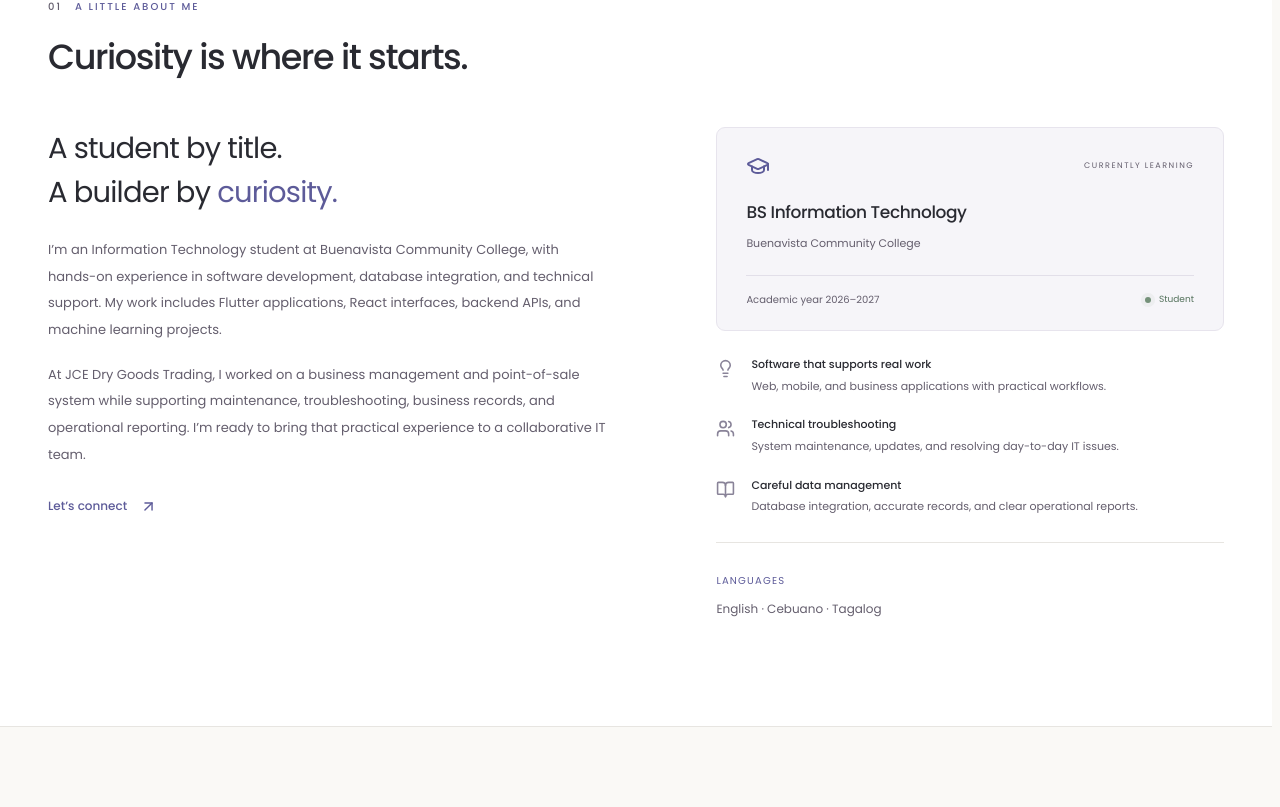
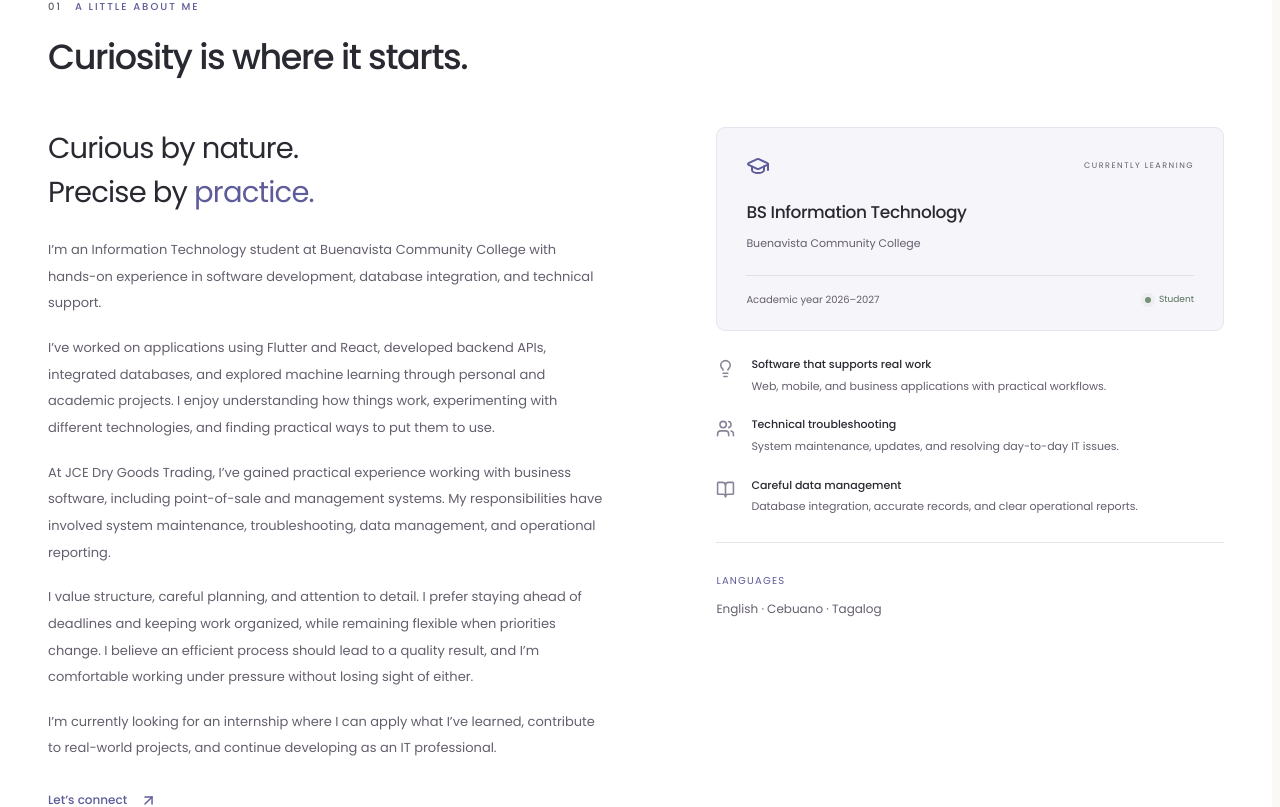
Before and after one commit to estoceorlan-dev/MyPersonalWebsite, a React (Vite) app: page / in a window 1280 px wide. Shown: the part 954-1761 px from the top of the page. Built offline with nearby package versions, Linux system fonts and the light colour scheme.

Commit message:
Update A little about me headline and copy

```diff
--- a/src/data/personal.ts
+++ b/src/data/personal.ts
@@ -20,8 +20,11 @@ export const personal = {
   seoDescription:
     "Orlandone Estoce is a BSIT student at Buenavista Community College and aspiring software developer. Explore his web, mobile, database, and machine learning projects, IT support experience, and internship availability.",
   about: [
-    "I’m an Information Technology student at Buenavista Community College, with hands-on experience in software development, database integration, and technical support. My work includes Flutter applications, React interfaces, backend APIs, and machine learning projects.",
-    "At JCE Dry Goods Trading, I worked on a business management and point-of-sale system while supporting maintenance, troubleshooting, business records, and operational reporting. I’m ready to bring that practical experience to a collaborative IT team.",
+    "I’m an Information Technology student at Buenavista Community College with hands-on experience in software development, database integration, and technical support.",
+    "I’ve worked on applications using Flutter and React, developed backend APIs, integrated databases, and explored machine learning through personal and academic projects. I enjoy understanding how things work, experimenting with different technologies, and finding practical ways to put them to use.",
+    "At JCE Dry Goods Trading, I’ve gained practical experience working with business software, including point-of-sale and management systems. My responsibilities have involved system maintenance, troubleshooting, data management, and operational reporting.",
+    "I value structure, careful planning, and attention to detail. I prefer staying ahead of deadlines and keeping work organized, while remaining flexible when priorities change. I believe an efficient process should lead to a quality result, and I’m comfortable working under pressure without losing sight of either.",
+    "I’m currently looking for an internship where I can apply what I’ve learned, contribute to real-world projects, and continue developing as an IT professional.",
   ],
   interests: [
     {
--- a/src/sections/About.tsx
+++ b/src/sections/About.tsx
@@ -22,8 +22,9 @@ export default function About() {
         <div className="about-grid">
           <Reveal className="about-copy">
             <p className="large-copy">
-              A student by title.
-              <br />A builder by <span>curiosity.</span>
+              Curious by nature.
+              <br />
+              Precise by <span>practice.</span>
             </p>
             {personal.about.map((paragraph) => (
               <p key={paragraph}>{paragraph}</p>
```
Also changed, not shown: 1 other file (tests, documents, lock files or other folders).
